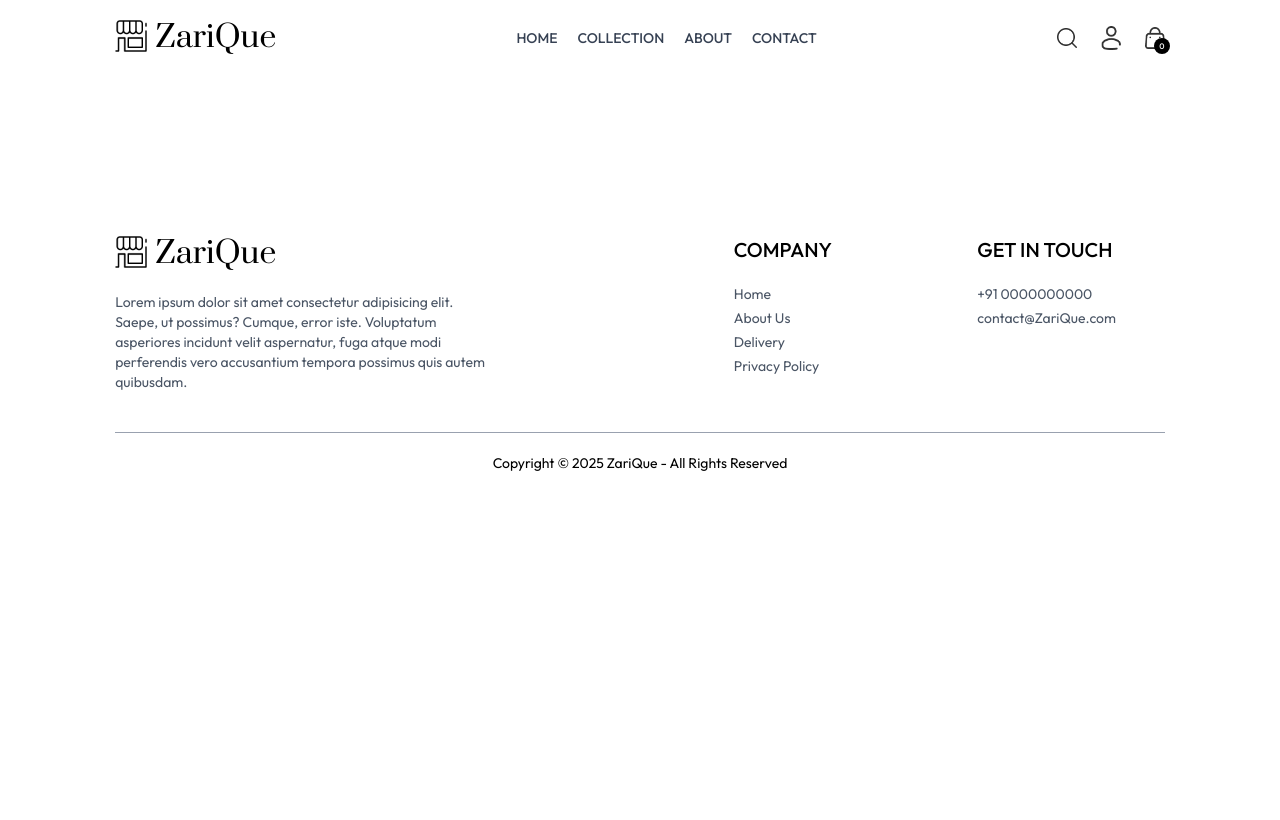
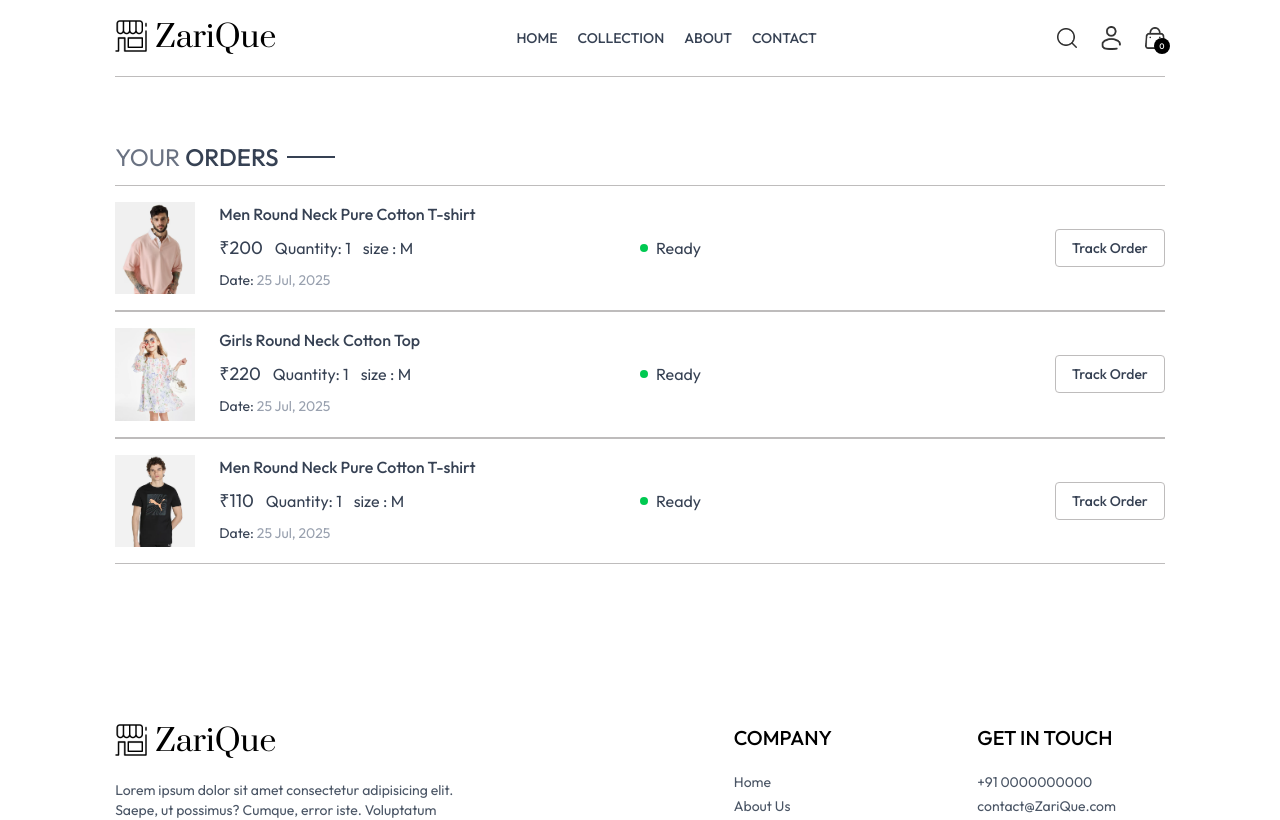
Before and after one commit to PSBVISION/Zarique, a React (Vite) app in the folder frontend/: page /orders in a window 1280 px wide. Shown: the top 820 px of the page. Built offline with nearby package versions, Linux system fonts and the light colour scheme.

Commit message:
feat(order): add order page page for tracking order and history

```diff
--- a/frontend/src/pages/Orders.jsx
+++ b/frontend/src/pages/Orders.jsx
@@ -1,9 +1,40 @@
-import React from 'react'
-
+import React, { useContext } from 'react'
+import { ShopContext } from '../context/ShopContext'
+import Title from '../components/Title'
 const Orders = () => {
+  const {currency , products} = useContext(ShopContext);
   return (
-    <div>
-
+    <div className='border-t pt-16'>
+      <div className='text-2xl '>
+<Title text1={"YOUR"} text2={"ORDERS"}/>
+      </div>
+      <div>
+        {products.slice(1,4).map((item,index)=>(
+          <div key={index} className='py-4 border-b border-t text-gray-700 flex flex-col md:flex-row md:items-center md:justify-between gap-4'>
+            <div className='flex items-start gap-6 text-sm'>
+              <img src={item.image[0]} alt="order image" className='w-16 sm:w-20' />
+              <div>
+                <p className='sm:text-base font-medium'>
+                  {item.name}
+                </p>
+                <div className='flex items-center gap-3 mt-2 text-base text-gray-700'>
+                  <p className='text-lg'>{currency}{item.price}</p>
+                  <p>Quantity: 1</p>
+                  <p>size : M</p>
+                </div>
+                <p className='mt-2'>Date: <span className='text-gray-400'>25 Jul, 2025</span></p>
+              </div>
+            </div>
+            <div className='md:w-1/2 flex justify-between'>
+              <div className=' flex items-center gap-2'>
+<p className='min-w-2 h-2 rounded-full bg-green-500'></p>
+<p className='text-sm md:text-base'>Ready</p>
+              </div>
+              <button className='border px-4 py-2 text-sm font-medium rounded-sm'>Track Order</button>
+            </div>
+          </div>
+        ))}
+      </div>
     </div>
   )
 }
--- a/frontend/src/pages/PlaceOrder.jsx
+++ b/frontend/src/pages/PlaceOrder.jsx
@@ -6,7 +6,7 @@
 
 const PlaceOrder = () => {
   const [method, setMethod] = useState("cod");
-  const navigate = useContext(ShopContext);
+  const {navigate} = useContext(ShopContext);
   return (
     <div className="flex flex-col sm:flex-row justify-between gap-4 pt-5 sm:pt-14 min-h-[80vh] border-t">
       {/* Left side  */}
@@ -14,67 +14,63 @@
         <div className="text-xl sm:text-2xl my-3">
           <Title text1={"DELIVERY"} text2={"INFORMATION"} />
         </div>
-        <div class="flex gap-3">
+        <div className="flex gap-3">
           <input
             required=""
             name="firstName"
-            class="border border-gray-300 rounded py-1.5 px-3.5 w-full"
+            className="border border-gray-300 rounded py-1.5 px-3.5 w-full"
             type="text"
             placeholder="First name"
-            value=""
           />
           <input
             required=""
             name="lastName"
-            class="border border-gray-300 rounded py-1.5 px-3.5 w-full"
+            className="border border-gray-300 rounded py-1.5 px-3.5 w-full"
             type="text"
             placeholder="Last name"
-            value=""
           />
         </div>
         <input
           required=""
           name="email"
-          class="border border-gray-300 rounded py-1.5 px-3.5 w-full"
+          className="border border-gray-300 rounded py-1.5 px-3.5 w-full"
           type="email"
           placeholder="Email address"
-          value=""
         />
         <input
           required=""
           name="street"
-          class="border border-gray-300 rounded py-1.5 px-3.5 w-full"
+          className="border border-gray-300 rounded py-1.5 px-3.5 w-full"
           type="text"
           placeholder="Address"
-          value=""
         />
-        <div class="flex gap-3">
+        <div className="flex gap-3">
           <input
             required=""
             name="city"
-            class="border border-gray-300 rounded py-1.5 px-3.5 w-full"
+            className="border border-gray-300 rounded py-1.5 px-3.5 w-full"
             type="text"
             placeholder="City"
           />
           <input
             name="state"
-            class="border border-gray-300 rounded py-1.5 px-3.5 w-full"
+            className="border border-gray-300 rounded py-1.5 px-3.5 w-full"
             type="text"
             placeholder="State"
           />
         </div>
-        <div class="flex gap-3">
+        <div className="flex gap-3">
           <input
             required=""
             name="zipcode"
-            class="border border-gray-300 rounded py-1.5 px-3.5 w-full"
+            className="border border-gray-300 rounded py-1.5 px-3.5 w-full"
             type="number"
             placeholder="Pincode"
           />
           <input
             required=""
             name="country"
-            class="border border-gray-300 rounded py-1.5 px-3.5 w-full"
+            className="border border-gray-300 rounded py-1.5 px-3.5 w-full"
             type="text"
             placeholder="Country"
           />
@@ -82,7 +78,7 @@
         <input
           required=""
           name="phone"
-          class="border border-gray-300 rounded py-1.5 px-3.5 w-full"
+          className="border border-gray-300 rounded py-1.5 px-3.5 w-full"
           type="number"
           placeholder="Phone"
         />
@@ -94,21 +90,49 @@
         <div className="mt-12">
           <Title text1={"PAYMENT"} text2={"METHOD"} />
           <div className="flex flex-col gap-3 lg:flex-row">
-            <div onClick={()=>(setMethod('stripe'))} className="flex items-center gap-3 border p-2 px-3 cursor-pointer">
-              <p className={`min-w-3.5 h-3.5 border rounded-full ${method === 'stripe' ? 'bg-green-400' : ''}`}></p>
+            <div
+              onClick={() => setMethod("stripe")}
+              className="flex items-center gap-3 border p-2 px-3 cursor-pointer"
+            >
+              <p
+                className={`min-w-3.5 h-3.5 border rounded-full ${
+                  method === "stripe" ? "bg-green-400" : ""
+                }`}
+              ></p>
               <img src={assets.stripe_logo} className="h-5 mx-4" alt="" />
             </div>
-            <div onClick={()=>(setMethod('razorpay'))} className="flex items-center gap-3 border p-2 px-3 cursor-pointer">
-              <p className={`min-w-3.5 h-3.5 border rounded-full ${method === 'razorpay' ? 'bg-green-400' : ''}`}></p>
+            <div
+              onClick={() => setMethod("razorpay")}
+              className="flex items-center gap-3 border p-2 px-3 cursor-pointer"
+            >
+              <p
+                className={`min-w-3.5 h-3.5 border rounded-full ${
+                  method === "razorpay" ? "bg-green-400" : ""
+                }`}
+              ></p>
               <img src={assets.razorpay_logo} className="h-5 mx-4" alt="" />
             </div>
-            <div onClick={()=>(setMethod('cod'))} className="flex items-center gap-3 border p-2 px-3 cursor-pointer">
-              <p className={`min-w-3.5 h-3.5 border rounded-full ${method === 'cod' ? 'bg-green-400' : ''}`}></p>
-              <p className="text-gray-500 text-sm font-medium mx-4 ">CASH ON DELIVERY</p>
+            <div
+              onClick={() => setMethod("cod")}
+              className="flex items-center gap-3 border p-2 px-3 cursor-pointer"
+            >
+              <p
+                className={`min-w-3.5 h-3.5 border rounded-full ${
+                  method === "cod" ? "bg-green-400" : ""
+                }`}
+              ></p>
+              <p className="text-gray-500 text-sm font-medium mx-4 ">
+                CASH ON DELIVERY
+              </p>
             </div>
           </div>
           <div className="w-full text-end mt-8">
-    <button onClick={()=>(navigate('/orders'))} className="bg-black text-white px-16 py-3 text-sm">PLACE ORDER</button>
+            <button
+              onClick={() => navigate('/orders')}
+              className="bg-black text-white px-16 py-3 text-sm"
+            >
+              PLACE ORDER
+            </button>
           </div>
         </div>
       </div>
```
